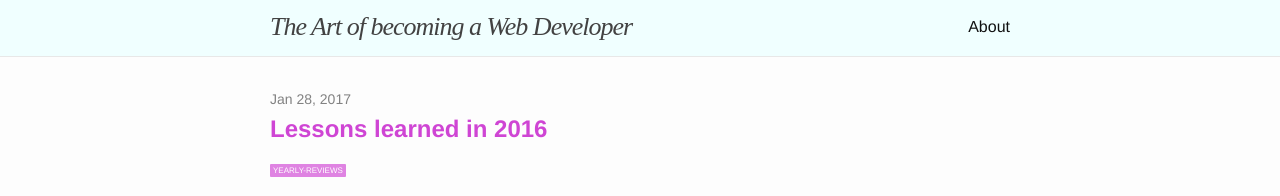
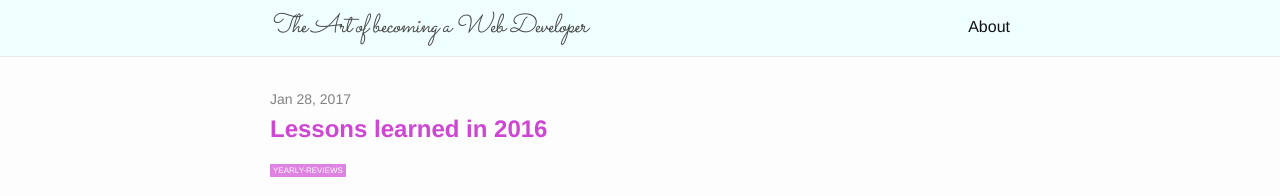
Before and after one commit to marusa15/techBlog, a Jekyll site: the page built from index.md, in a window 1280 px wide. Shown: the top 196 px of the page. Built offline with Jekyll 4.4.1, drawn with Linux system fonts in a browser that asks for light colours.

Commit message:
Embedded the Google font Sacramento.

```diff
--- a/_includes/head.html
+++ b/_includes/head.html
@@ -9,6 +9,7 @@
   <link rel="stylesheet" href="{{ "/assets/main.css" | relative_url }}">
   <link rel="canonical" href="{{ page.url | replace:'index.html','' | absolute_url }}">
   <link rel="alternate" type="application/rss+xml" title="{{ site.title | escape }}" href="{{ "/feed.xml" | relative_url }}">
+  <link href="https://fonts.googleapis.com/css2?family=Sacramento&display=swap" rel="stylesheet">
 
   {% if jekyll.environment == 'production' and site.google_analytics %}
   {% include google-analytics.html %}
```
